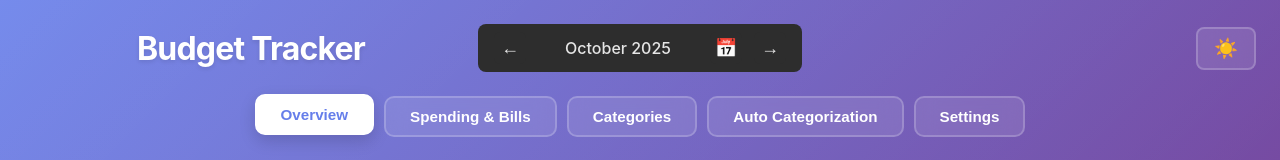
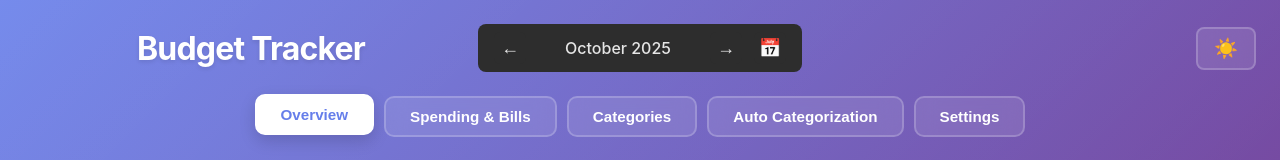
Before and after one commit to X1Aaron/budget-app, a React (Vite) app: page / in a window 1280 px wide. Shown: the top 160 px of the page. Built offline with nearby package versions, Linux system fonts and the light colour scheme.

Commit message:
Thanks!
🤖 Generated with [Claude Code](https://claude.com/claude-code)

Co-Authored-By: Claude <noreply@anthropic.com>

```diff
--- a/src/components/ui/forms/MonthYearSelector.jsx
+++ b/src/components/ui/forms/MonthYearSelector.jsx
@@ -35,11 +35,11 @@ function MonthYearSelector({ selectedYear, selectedMonth, onDateChange }) {
       <span className="month-year-display">
         {monthNames[selectedMonth]} {selectedYear}
       </span>
+      <button className="month-nav-btn" onClick={handleNextMonth} title="Next month">
+        →
+      </button>
       <button className="month-nav-btn calendar-today-btn" onClick={handleGoToCurrentMonth} title="Go to current month">
         📅
-      </button>
-      <button className="month-nav-btn" onClick={handleNextMonth} title="Next month">
-        →
       </button>
     </div>
   )
```
